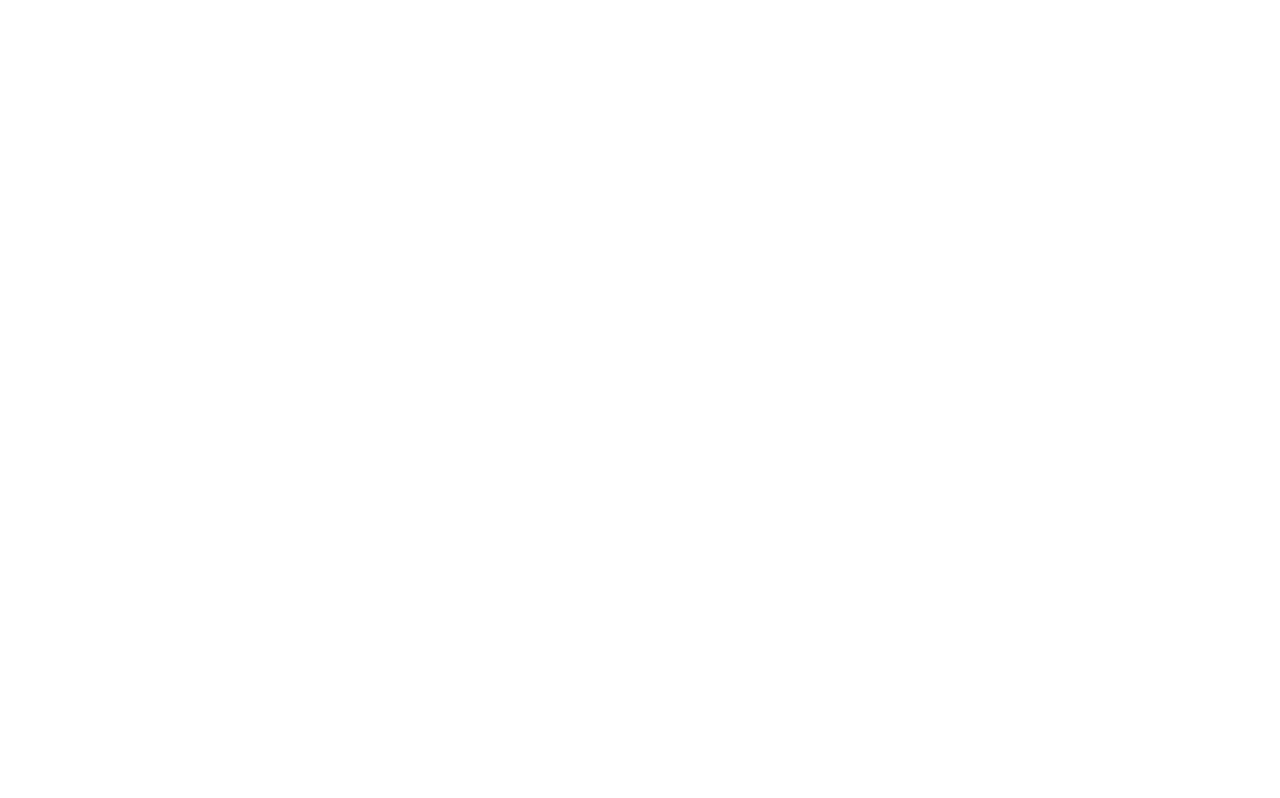
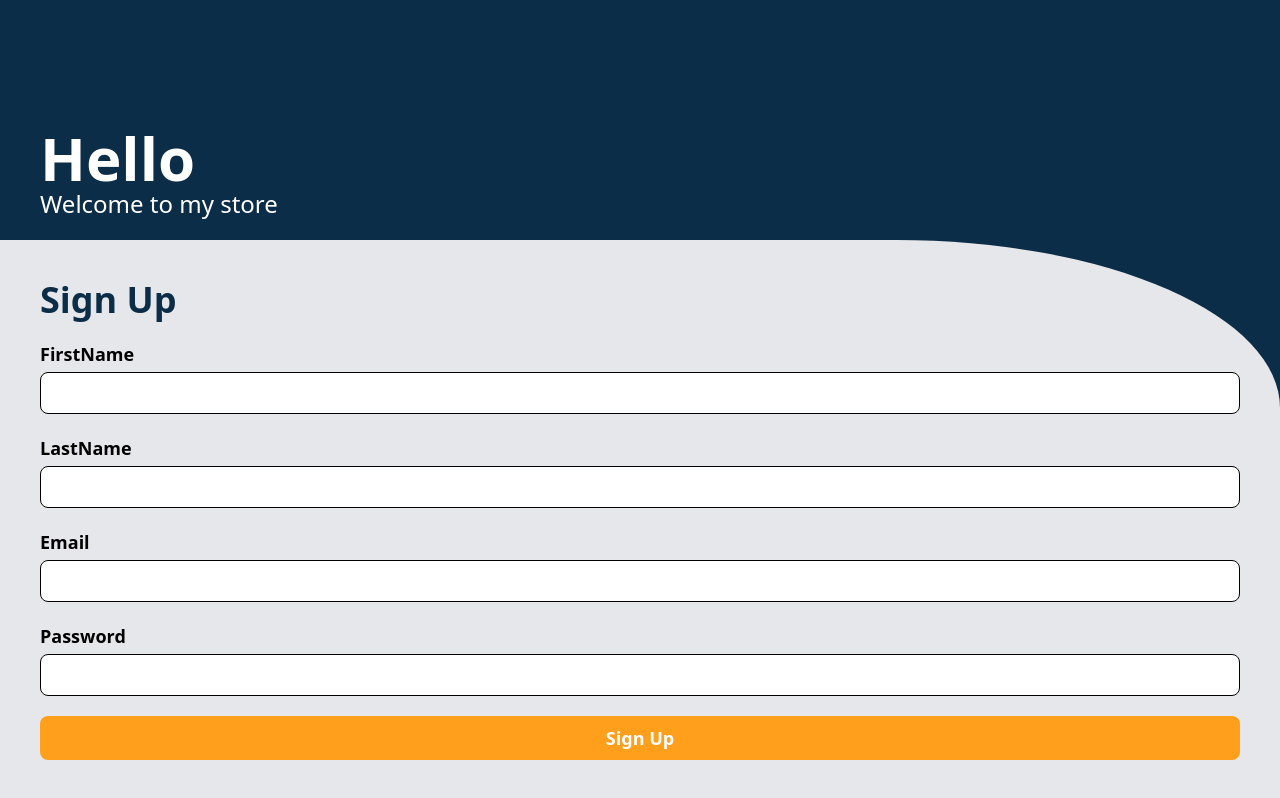
Before and after one commit to shradhanandpatil200411/GoShop, a React app in the folder FrontEnd/: page / in a window 1280 px wide. Built offline with nearby package versions, Linux system fonts and the light colour scheme; the HTML template or start-up script is replaced by a standard one.

Commit message:
Enhance UI components: Implement Navbar and update Login page layout

```diff
--- a/FrontEnd/src/App.jsx
+++ b/FrontEnd/src/App.jsx
@@ -1,9 +1,11 @@
 import React from "react";
 import Login from "./Pages/Login";
+import Navbar from "./Components/Navbar";
 
 function App() {
   return (
-    <div>
+    <div className='w-screen h-screen bg-[#F8F9FA]'>
+      {/* <Navbar /> */}
       <Login />
     </div>
   );
--- a/FrontEnd/src/Components/Navbar.jsx
+++ b/FrontEnd/src/Components/Navbar.jsx
@@ -1,7 +1,23 @@
 import React from "react";
 
 function Navbar() {
-  return <div>Navbar</div>;
+  return (
+    <>
+      <nav className='flex justify-between px-4 py-5 bg-white/10 fixed backdrop-blur-2xl w-full z-50'>
+        <div>logo</div>
+        <div>
+          <ul className='flex gap-2'>
+            <li>Home</li>
+            <li>Men</li>
+            <li>Women</li>
+            <li>About</li>
+            <li>Card</li>
+            <li>Profile</li>
+          </ul>
+        </div>
+      </nav>
+    </>
+  );
 }
 
 export default Navbar;
--- a/FrontEnd/src/Pages/Login.jsx
+++ b/FrontEnd/src/Pages/Login.jsx
@@ -3,9 +3,64 @@
 function Login() {
   return (
     <>
-      <div>
-        <form></form>
-      </div>
+      <section className=''>
+        <div className='h-screen bg-Deep-Navy-Blue'>
+          <div className='h-[30vh] px-10 w-fit flex flex-col justify-end py-5 text-white '>
+            <h1 className='text-6xl font-bold'>Hello</h1>
+            <p className='text-2xl font-thin'>Welcome to my store</p>
+          </div>
+          <form className='rounded-tr-[30%] mx-auto h-[70vh] px-10 bg-gray-200 py-10'>
+            <div>
+              <h1 className='text-Deep-Navy-Blue font-bold text-4xl'>
+                Sign Up
+              </h1>
+            </div>
+            <div className='flex flex-col gap-1 mt-5'>
+              <label htmlFor='firstName' className='text-lg font-semibold'>
+                FirstName
+              </label>
+              <input
+                className='border outline-none rounded-lg px-2 py-2 bg-white '
+                type='text'
+                id='firstName'
+              />
+            </div>
+            <div className='flex flex-col gap-1 mt-5'>
+              <label htmlFor='lastName' className='text-lg font-semibold'>
+                LastName
+              </label>
+              <input
+                className='border outline-none rounded-lg px-2 py-2 bg-white '
+                type='text'
+                id='lastName'
+              />
+            </div>
+            <div className='flex flex-col gap-1 mt-5'>
+              <label htmlFor='email' className='text-lg font-semibold'>
+                Email
+              </label>
+              <input
+                className='border outline-none rounded-lg px-2 py-2 bg-white '
+                type='email'
+                id='email'
+              />
+            </div>
+            <div className='flex flex-col gap-1 mt-5'>
+              <label htmlFor='password' className='text-lg font-semibold'>
+                Password
+              </label>
+              <input
+                className='border outline-none rounded-lg px-2 py-2 bg-white'
+                type='password'
+                id='password'
+              />
+            </div>
+            <div className='mt-5 bg-Bright-Orange text-lg text-white font-semibold text-center rounded-lg px-4 py-2 w-full'>
+              <button>Sign Up</button>
+            </div>
+          </form>
+        </div>
+      </section>
     </>
   );
 }
--- a/FrontEnd/src/index.css
+++ b/FrontEnd/src/index.css
@@ -1 +1,7 @@
 @import "tailwindcss";
+
+@theme{
+    --color-Light-Gray:#F8F9FA;
+    --color-Deep-Navy-Blue:#0C2D48;
+    --color-Bright-Orange:#FF9F1C;
+}
```
